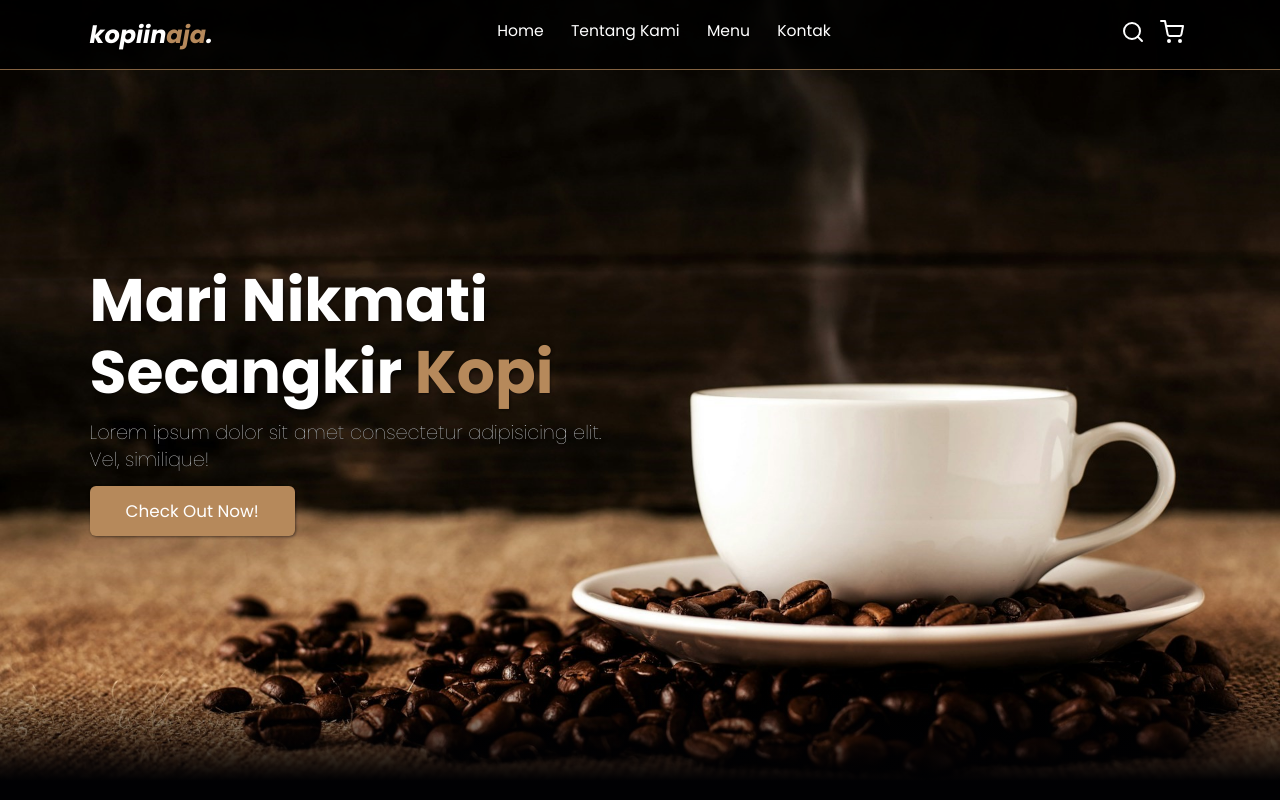
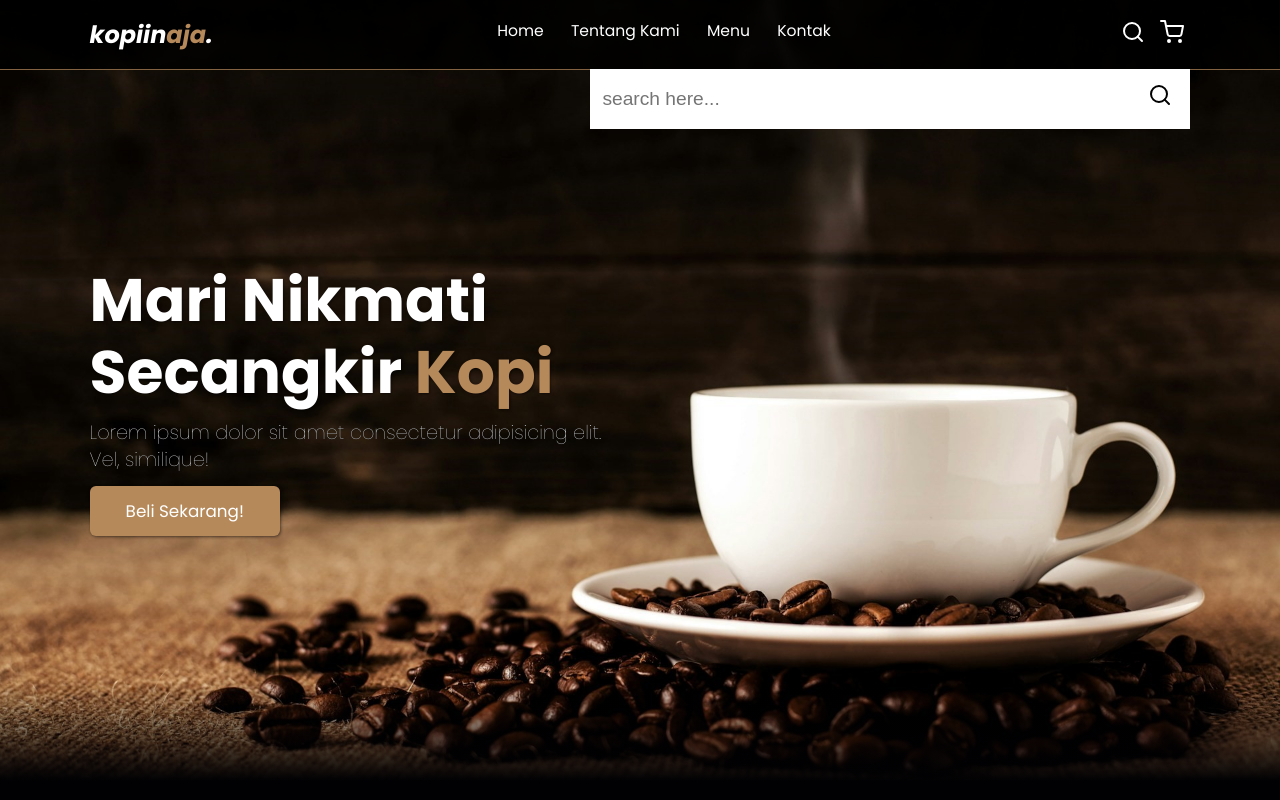
Before and after one commit to yosiahwnoo/kedai-kopiin-aja, a plain HTML site: page index.html in a window 1280 px wide. Both pictures are taken after a click on the link 1133 px from the left and 39 px from the top of the page. Shown: the top 800 px of the page. Drawn offline with nearby package versions, Linux system fonts and the light colour scheme.

Commit message:
search form or search box

```diff
--- a/css/style.css
+++ b/css/style.css
@@ -84,6 +84,41 @@ html {
 #hamburger-menu {
     display: none;
 }
+
+/* navbar search form */
+.navbar .search-form {
+    position: absolute;
+    top: 100%;
+    right: 7%;
+    background-color: #fff;
+    width: 50rem;
+    height: 5rem;
+    display: flex;
+    align-items: center;
+    transform: scaleY(0);
+    transform-origin: top;
+    transition: 0.3s;
+}
+
+.navbar .search-form.active {
+    transform: scaleY(1);
+}
+
+.navbar .search-form input {
+    height: 100%;
+    width: 100%;
+    font-size: 1.6rem;
+    color: var(--bg);
+    padding: 1rem;
+}
+
+.navbar .search-form label {
+    cursor: pointer;
+    font-size: 2rem;
+    margin-right: 1.5rem;
+    color: var(--bg);
+}
+
 
 /* Hero Section */
 .hero {
@@ -380,6 +415,11 @@ footer .credit a {
         transform: scaleX(0.2);
     }
 
+    .navbar .search-form {
+        width: 90%;
+        right: 2rem;
+    }
+
     .about .row {
         flex-wrap: wrap;
     }
--- a/index.html
+++ b/index.html
@@ -29,10 +29,19 @@
         </div>
 
         <div class="navbar-extra">
-            <a href="#" id="search"><i data-feather="search"></i></a>
+            <a href="#" id="search-button"><i data-feather="search"></i></a>
             <a href="#" id="shopping-cart"><i data-feather="shopping-cart"></i></a>
             <a href="#" id="hamburger-menu"><i data-feather="menu"></i></a>
         </div>
+
+        <!-- Search Form Start -->
+        <div class="search-form">
+            <input type="search" id="search-box" placeholder="search here...">
+            <label for="search-box"><i data-feather="search"></i></label>
+        </div>
+
+
+        <!-- Search Form End -->
         </nav>
     <!-- Navbar end -->
 
@@ -41,7 +50,7 @@
     <main class="content">
         <h1>Mari Nikmati Secangkir <span>Kopi</span></h1>
         <p>Lorem ipsum dolor sit amet consectetur adipisicing elit. Vel, similique!</p>
-        <a href="#" class="cta">Check Out Now!</a>
+        <a href="#" class="cta">Beli Sekarang!</a>
     </main>
 </section>
 <!-- Hero Section End -->
--- a/js/script.js
+++ b/js/script.js
@@ -1,15 +1,30 @@
-// Toggle class active
+// Toggle class active hamburger menu
 const navbarNav = document.querySelector('.navbar-nav');
 //ketika ham menu di klik
 document.querySelector('#hamburger-menu').onclick = () => {
     navbarNav.classList.toggle('active');
 };
 
-//klik di luar sidebar untuk menghilangkan nav
-const hamburger = document.querySelector('#hamburger-menu');
+//Toggle class active search form
+const searchForm = document.querySelector('.search-form');
+const searchBox = document.querySelector('#search-box');
+
+document.querySelector('#search-button').onclick = (e) => {
+    searchForm.classList.toggle('active');
+    searchBox.focus();
+    e.preventDefault();
+}
+
+//klik di luar menghilangkan elemen
+const hm = document.querySelector('#hamburger-menu');
+const sb = document.querySelector('#search-button');
 
 document.addEventListener('click', function(e) {
-    if(!hamburger.contains(e.target) && !navbarNav.contains(e.target)) {
+    if(!hm.contains(e.target) && !navbarNav.contains(e.target)) {
         navbarNav.classList.remove('active');
     }
+
+    if(!sb.contains(e.target) && !searchForm.contains(e.target)) {
+        searchForm.classList.remove('active');
+    }
 });
```
